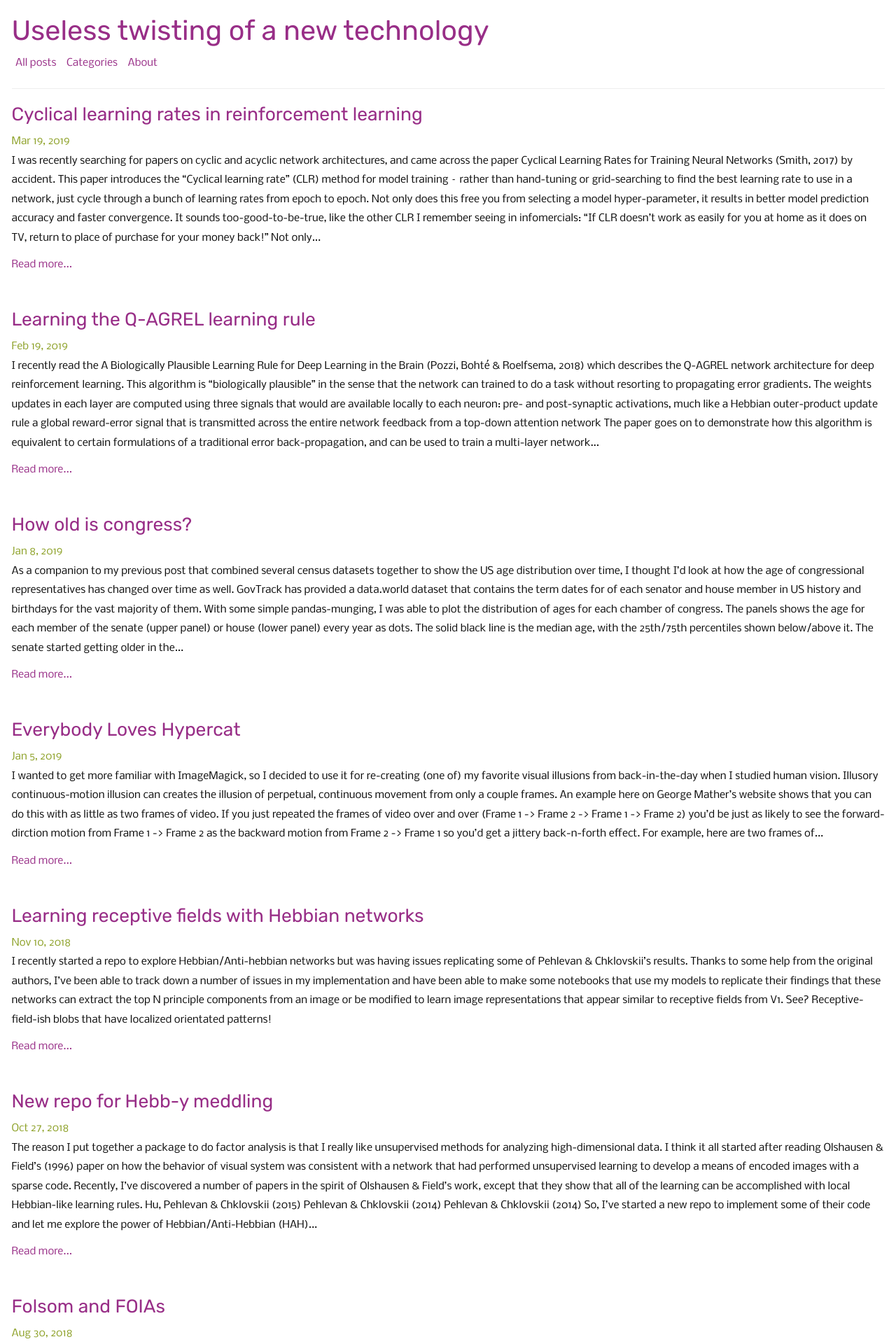
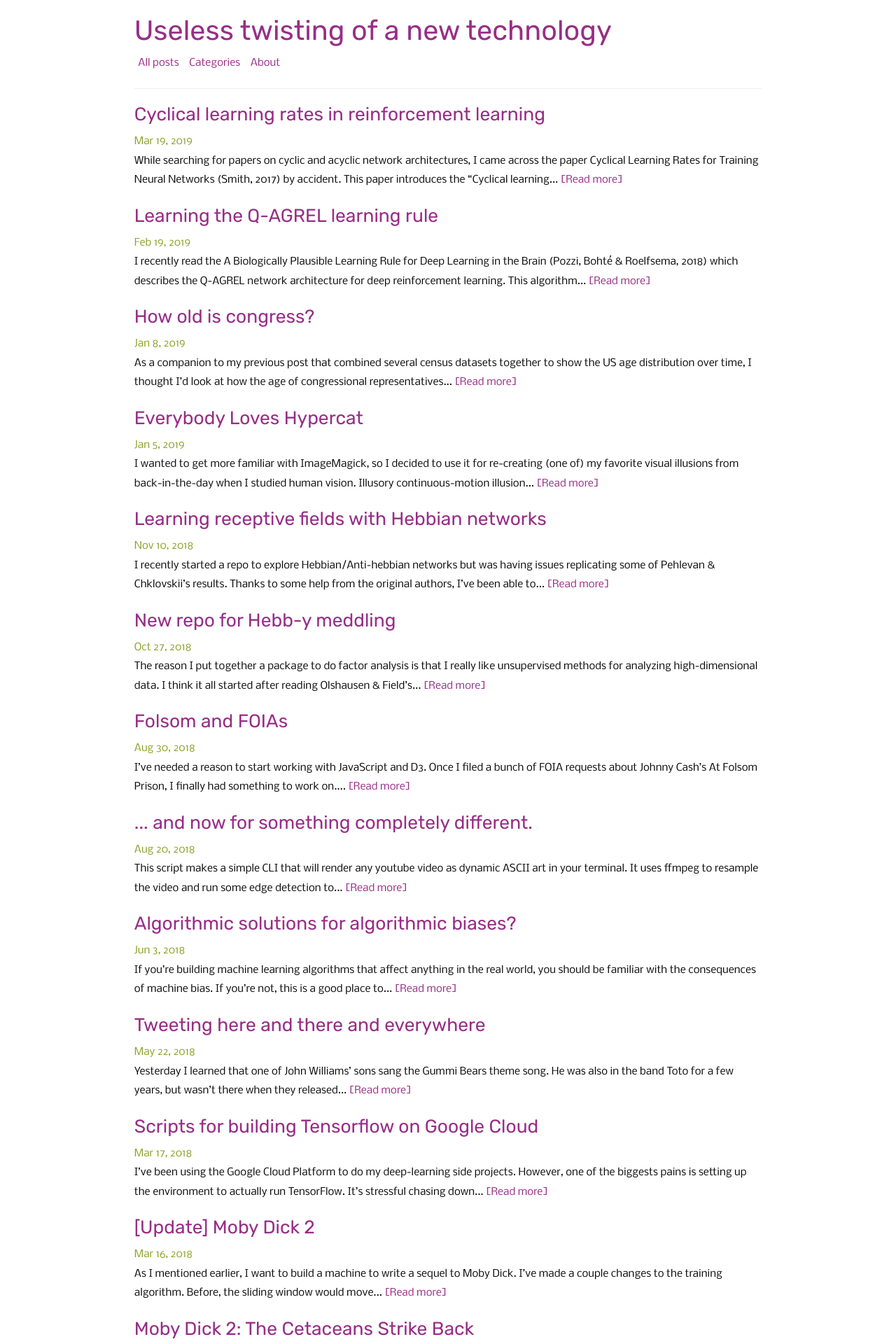
Before and after one commit to bmcmenamin/bmcmenamin.github.io, a Jekyll site: the page built from index.html, in a window 1280 px wide. Shown: the top 1920 px of the page at 70% size. Built offline with Jekyll 4.4.1, drawn with Linux system fonts in a browser that asks for light colours; some of the changed text lies outside the part shown.

Commit message:
adding width css (#15)

```diff
--- a/_config.yml
+++ b/_config.yml
@@ -9,7 +9,6 @@
 title: Useless twisting of a new technology
 email: bmcmenamin@gmail.com
 description: This is the site to shame me into cleaning up my repo.
-#paginate: 3
 baseurl: "" # the subpath of your site, e.g. /blog
 url: "http://bmcmenamin.github.io" # the base hostname & protocol for your site
 twitter_username:
@@ -21,7 +20,6 @@ markdown: kramdown
 
 # Gems
 plugins:
-  - jekyll-paginate
   - jekyll-seo-tag
 
 defaults:
--- a/_posts/2019-03-19-clr.md
+++ b/_posts/2019-03-19-clr.md
@@ -5,7 +5,9 @@ author: "Brenton McMenamin"
 tags: [hebbian-networks]
 ---
 
-I was recently searching for papers on cyclic and acyclic network architectures, and came across the paper _Cyclical Learning Rates for Training Neural Networks_ ([Smith, 2017](https://arxiv.org/abs/1506.01186)) by accident. This paper introduces the  "Cyclical learning rate" (CLR) method for model training -- rather than hand-tuning or grid-searching to find the best learning rate to use in a network, just cycle through a bunch of learning rates from epoch to epoch. Not only does this free you from selecting a model hyper-parameter, it results in better model prediction accuracy _and_ faster convergence. It sounds too-good-to-be-true, like the _other_ CLR I remember seeing in infomercials: _"If CLR doesn't work as easily for you at home as it does on TV, return to place of purchase for your money back!"_
+While searching for papers on cyclic and acyclic network architectures, I came across the paper _Cyclical Learning Rates for Training Neural Networks_ ([Smith, 2017](https://arxiv.org/abs/1506.01186)) by accident.
+
+This paper introduces the  "Cyclical learning rate" (CLR) method for model training -- rather than hand-tuning or grid-searching to find the best learning rate to use in a network, just cycle through a bunch of learning rates from epoch to epoch. Not only does this free you from selecting a model hyper-parameter, it results in better model prediction accuracy _and_ faster convergence. It sounds too-good-to-be-true, like the _other_ CLR I remember seeing in infomercials: _"If CLR doesn't work as easily for you at home as it does on TV, return to place of purchase for your money back!"_
 
 <div align="center">
 <iframe width="640" height="480" align="middle" src="https://www.youtube.com/embed/_2fR3rxj5aA" frameborder="0" allow="accelerometer; autoplay; encrypted-media; gyroscope; picture-in-picture" allowfullscreen>
--- a/css/custom.css
+++ b/css/custom.css
@@ -1,5 +1,7 @@
 body {
     background: rgb(255, 255, 255);
+    margin: 0 auto;
+    max-width: 65em;
     color: rgb(10, 10, 10);
     font-family: 'Nobile', Helvetica, Arial, sans-serif;
     font-size: 13px;
--- a/index.html
+++ b/index.html
@@ -9,7 +9,9 @@ layout: default
       </h3>
 
       <span class="text-warning">{{ post.date | date: "%b %-d, %Y" }}</span>
-      <p>{{ post.content | strip_html | truncatewords:128}}</p>
-      <a href="{{ post.url | prepend: site.baseurl }}">Read more...</a><br><br>
+      <p>
+        {{ post.content | strip_html | truncatewords:32}}
+        <a href="{{ post.url | prepend: site.baseurl }}">[Read more]</a>
+      </p>
 </ul>
 {% endfor %}
```
Also changed, not shown: _posts/2017-11-19-census.md (+1 -1 lines).
